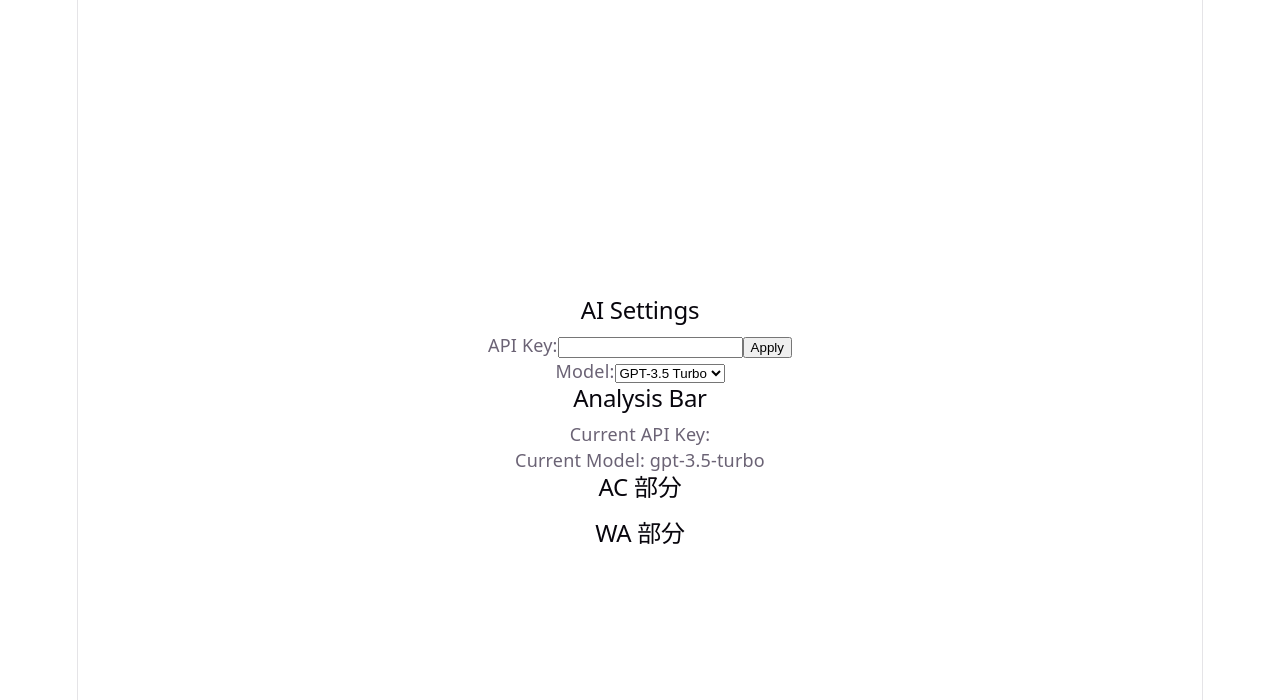
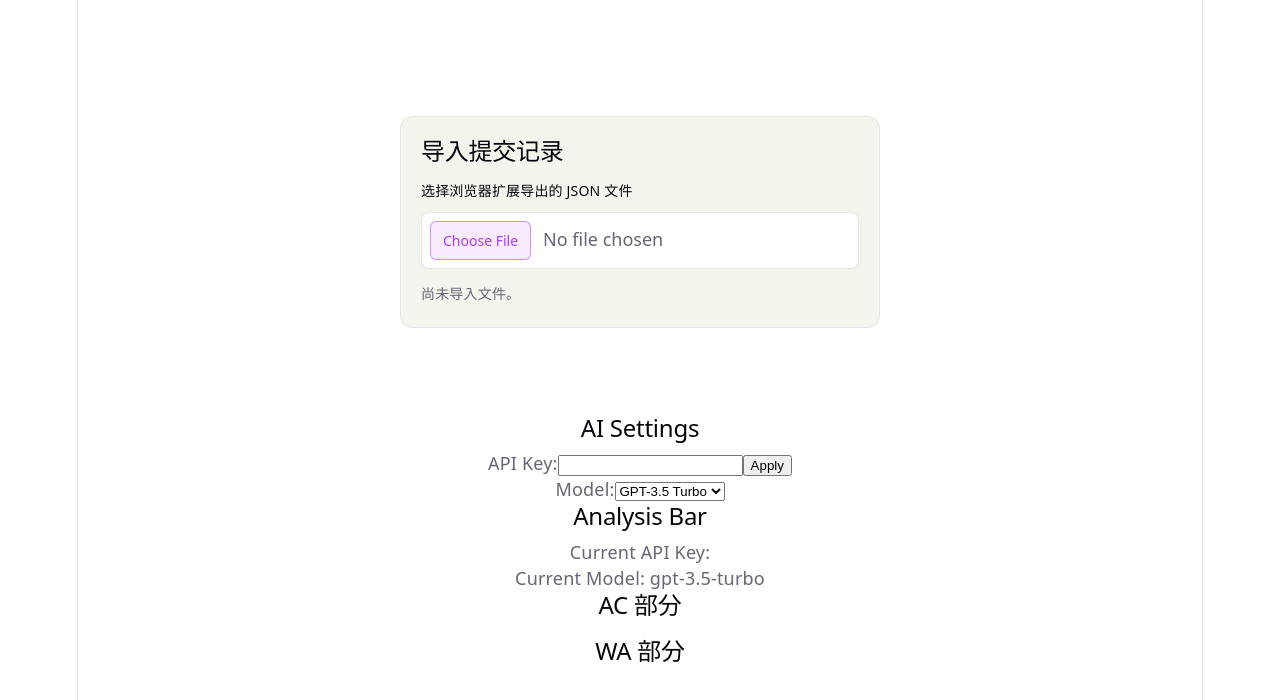
Before and after one commit to Lezy233/AI-coach, a React (Vite) app: page / in a window 1280 px wide. Shown: the top 700 px of the page. Built offline with nearby package versions, Linux system fonts and the light colour scheme.

Commit message:
feat(ImportPanel): 文件导入的最小实现组件

```diff
--- a/src/web/App.css
+++ b/src/web/App.css
@@ -182,3 +182,82 @@
     border-right-color: var(--border);
   }
 }
+
+.import-panel {
+  --import-error: #b42318;
+  box-sizing: border-box;
+  width: min(100%, 480px);
+  padding: 20px;
+  border: 1px solid var(--border);
+  border-radius: 12px;
+  background: var(--code-bg);
+  text-align: left;
+}
+
+.import-panel h2 {
+  margin-bottom: 12px;
+}
+
+.import-panel label {
+  display: block;
+  color: var(--text-h);
+  font-size: 14px;
+  font-weight: 500;
+}
+
+.import-panel input[type='file'] {
+  display: block;
+  box-sizing: border-box;
+  width: 100%;
+  margin-top: 8px;
+  padding: 8px;
+  border: 1px solid var(--border);
+  border-radius: 8px;
+  background: var(--bg);
+  color: var(--text);
+  font: inherit;
+}
+
+.import-panel input[type='file']::file-selector-button {
+  margin-right: 12px;
+  padding: 8px 12px;
+  border: 1px solid var(--accent-border);
+  border-radius: 6px;
+  background: var(--accent-bg);
+  color: var(--accent);
+  font: 500 14px/1.5 var(--sans);
+  cursor: pointer;
+}
+
+.import-panel input[type='file']:focus-visible {
+  outline: 2px solid var(--accent);
+  outline-offset: 2px;
+}
+
+.import-panel input[type='file']:disabled,
+.import-panel input[type='file']:disabled::file-selector-button {
+  cursor: wait;
+  opacity: 0.6;
+}
+
+.import-feedback {
+  min-height: 20px;
+  margin-top: 12px;
+  color: var(--text);
+  font-size: 14px;
+  overflow-wrap: anywhere;
+}
+
+.import-feedback[data-kind='success'] {
+  color: var(--accent);
+}
+
+.import-feedback[data-kind='error'] {
+  color: var(--import-error);
+}
+
+@media (prefers-color-scheme: dark) {
+  .import-panel {
+    --import-error: #ff8a80;
+  }
+}
--- a/src/web/App.tsx
+++ b/src/web/App.tsx
@@ -4,6 +4,7 @@ import type { Submission, Verdict } from '../domain/submission'
 import useSubmissions from './hooks/useSubmissions'
 import { SettingsProvider } from './SettingsProvider'
 import { useSettings } from './hooks/useSettings'
+import { ImportPanel } from './ImportPanel'
 
 function SettingsPanel() {
   const { settings, setApiKey, setModel } = useSettings();
@@ -129,12 +130,14 @@ function ShowAll({ submission }: {
 }
 
 function App() {
-  const { subs, markAC } = useSubmissions()
+  const { subs, importSubmissions, markAC } = useSubmissions()
 
   return (
     <>
       <SettingsProvider>
         <section id="center">
+          <ImportPanel importSubmissions={importSubmissions} />
+
           <ul>
             {subs.map((s) => (
               <li key={s.id}>
--- /dev/null
+++ b/src/web/ImportPanel.tsx
@@ -0,0 +1,69 @@
+import { useState, type ChangeEvent } from 'react'
+import type { Submission } from '../domain/submission'
+import { parseImportedSubmissionsJson } from '../luogu/import'
+
+type ImportPanelProps = {
+  importSubmissions: (
+    batch: Submission[],
+  ) => Promise<{ imported: number; overwritten: number }>
+}
+
+type ImportStatus = 'idle' | 'busy' | 'success' | 'error'
+
+export function ImportPanel({ importSubmissions }: ImportPanelProps) {
+  const [status, setStatus] = useState<ImportStatus>('idle')
+  const [message, setMessage] = useState('尚未导入文件。')
+
+  const handleFileChange = async (event: ChangeEvent<HTMLInputElement>) => {
+    const input = event.currentTarget
+    const file = input.files?.[0]
+
+    if (file === undefined) {
+      return
+    }
+
+    setStatus('busy')
+    setMessage(`正在导入 ${file.name}…`)
+
+    try {
+      const batch = parseImportedSubmissionsJson(await file.text())
+      const result = await importSubmissions(batch)
+      setStatus('success')
+      setMessage(`导入 ${result.imported} 条，覆盖 ${result.overwritten} 条。`)
+    } catch (error) {
+      const reason = error instanceof Error ? error.message : '未知错误'
+      setStatus('error')
+      setMessage(`导入失败：${reason}`)
+    } finally {
+      input.value = ''
+    }
+  }
+
+  return (
+    <section
+      className="import-panel"
+      aria-labelledby="import-panel-title"
+      aria-busy={status === 'busy'}
+    >
+      <h2 id="import-panel-title">导入提交记录</h2>
+      <label htmlFor="submission-import">选择浏览器扩展导出的 JSON 文件</label>
+      <input
+        id="submission-import"
+        type="file"
+        accept=".json,application/json"
+        disabled={status === 'busy'}
+        aria-describedby="import-feedback"
+        onChange={handleFileChange}
+      />
+      <p
+        id="import-feedback"
+        className="import-feedback"
+        data-kind={status}
+        role={status === 'error' ? 'alert' : 'status'}
+        aria-live="polite"
+      >
+        {message}
+      </p>
+    </section>
+  )
+}
--- a/src/web/hooks/useSubmissions.tsx
+++ b/src/web/hooks/useSubmissions.tsx
@@ -20,9 +20,15 @@ function useSubmissions() {
   }, []);
 
   const importSubmissions = async (batch: Submission[]) => {
+    const ids = [...new Set(batch.map(({ id }) => id))];
+    const existingRows = await db.submissions.bulkGet(ids);
+    const overwritten = existingRows.filter((row) => row !== undefined).length;
+
     await db.submissions.bulkPut(batch);
     const rows = await db.submissions.toArray();
     setSubs(rows);
+
+    return { imported: ids.length - overwritten, overwritten };
   }
 
   const handleMarkVerdict = async (targetID: number, verdict: Verdict) => {
```
Also changed, not shown: 2 other files (tests, documents, lock files or other folders).
